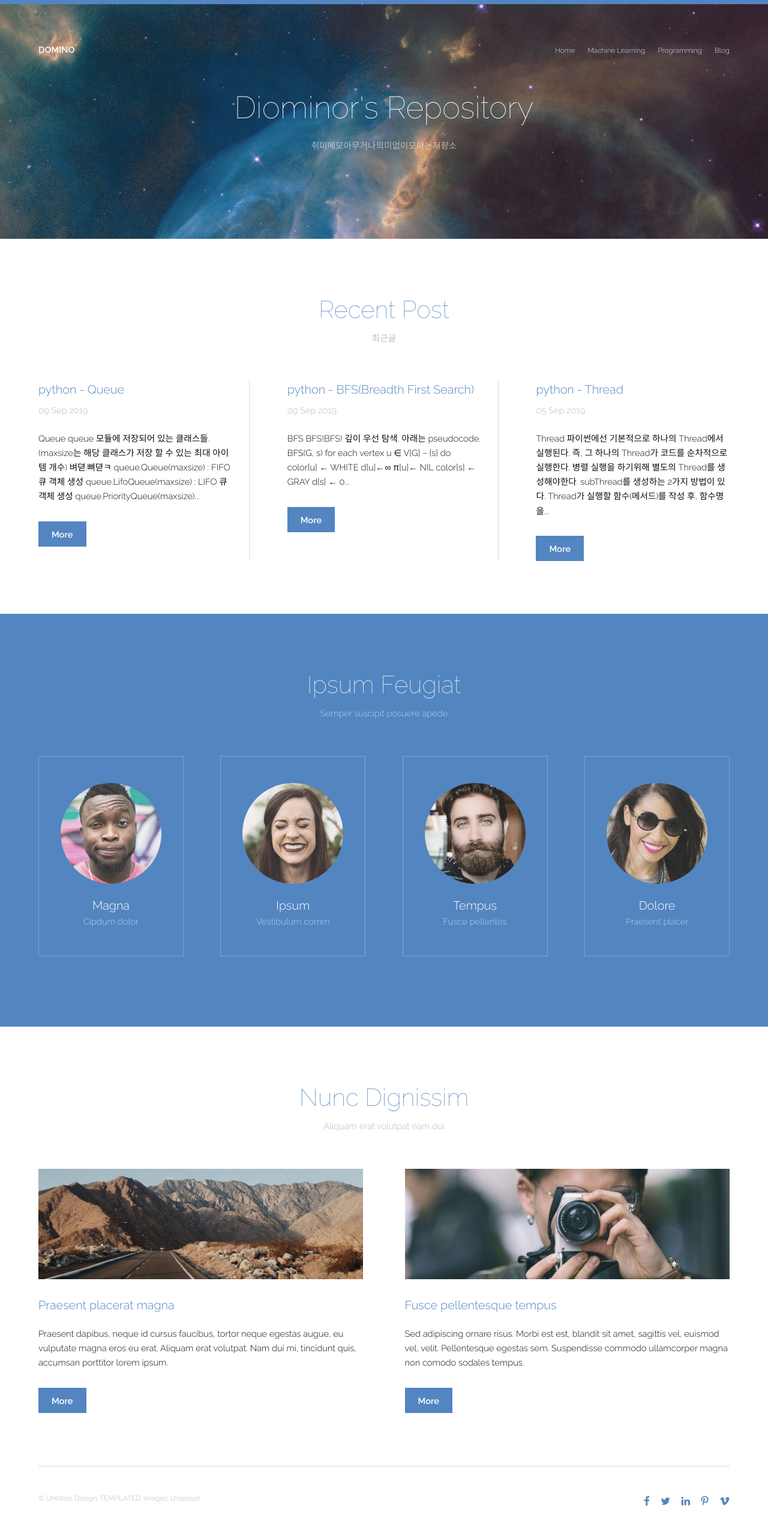
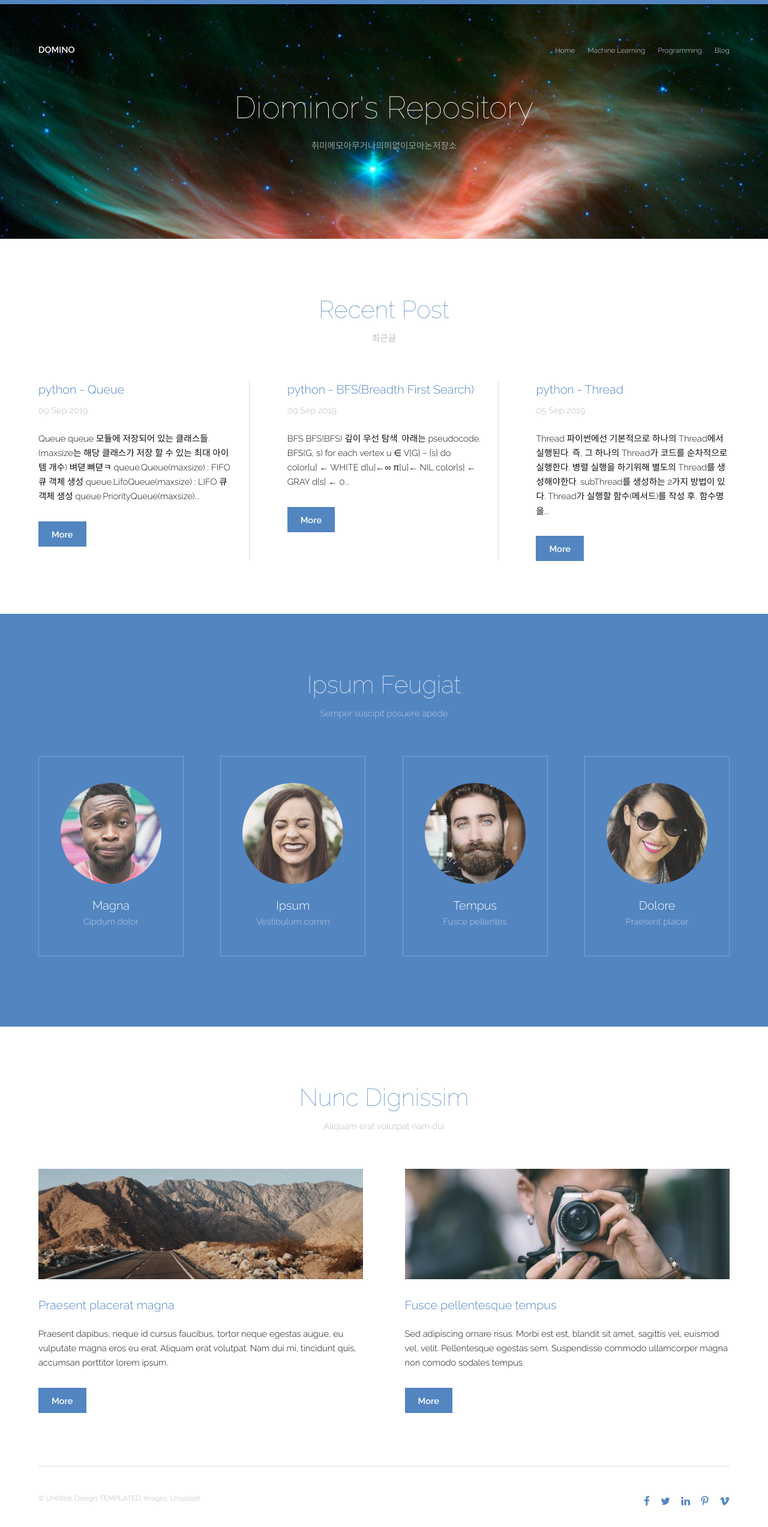
Before and after one commit to backgom2357/backgom2357.github.io, a Jekyll site: the page built from index.html, in a window 1280 px wide. Shown: the whole page at 60% size. Built offline with Jekyll 4.4.1, drawn with Linux system fonts in a browser that asks for light colours.

Commit message:
change banner

```diff
--- a/assets/css/main.css
+++ b/assets/css/main.css
@@ -1568,7 +1568,7 @@
 	}
 
 	body {
-		background: #fff;
+		background: rgba(255,255,255);
 	}
 
 		body.is-loading *, body.is-loading *:before, body.is-loading *:after {
```
Also changed, not shown: images/banner.jpg, images/banner_old.jpg (added).
